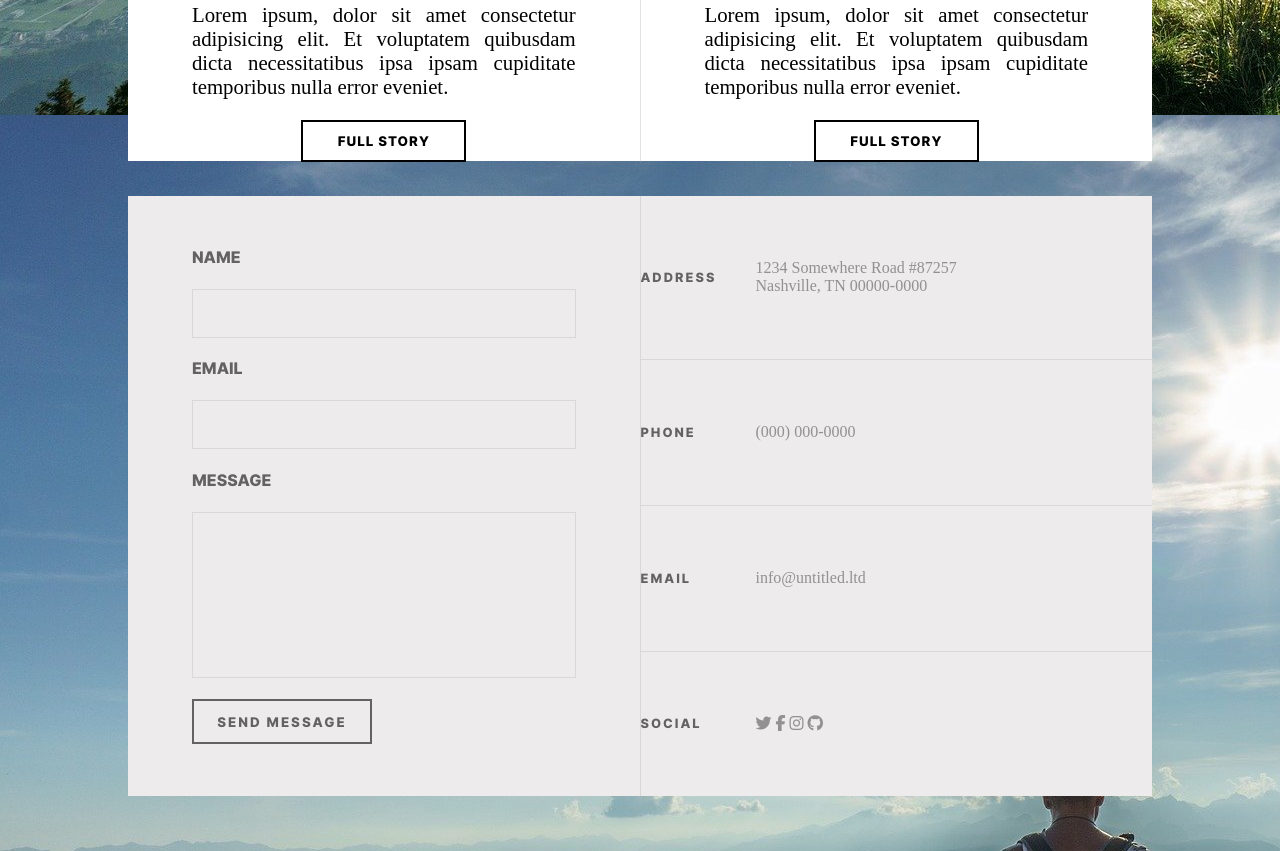
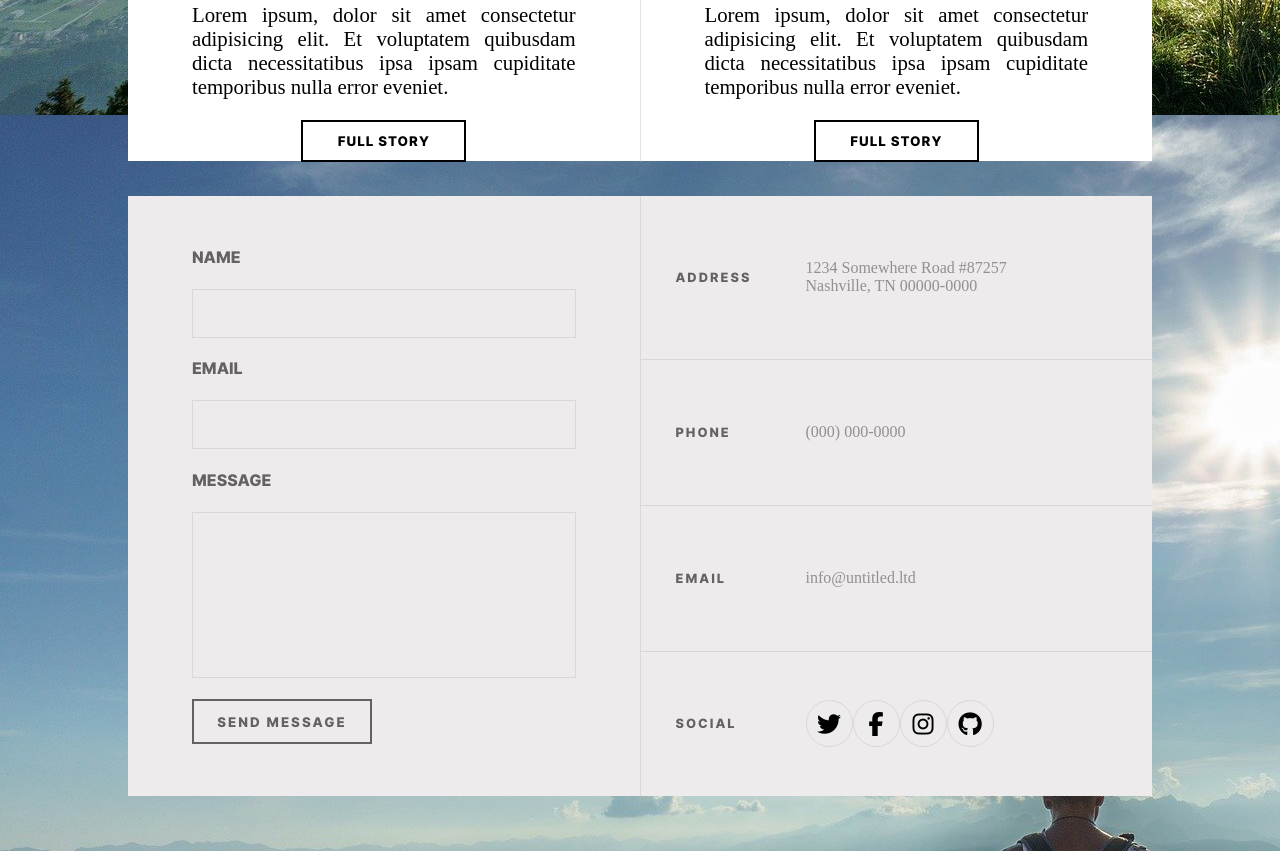
Before and after one commit to Arnaud293/Scss_Model-Integration_Mountains, a website: page index.html in a window 1280 px wide. Shown: the part 2559-3410 px from the top of the page. Drawn offline with Linux system fonts and the light colour scheme; a web font is replaced by a local one.

Commit message:
improve icons, add border, align stuff

```diff
--- a/styles/layout/_container.scss
+++ b/styles/layout/_container.scss
@@ -75,6 +75,9 @@ main{
     display: grid;
     color: $grey2;
 
+    & .icons-container{
+        display: flex;
+    }
 
     & h4{
         text-transform: uppercase;
@@ -82,30 +85,43 @@ main{
         font-family: $font2;
         letter-spacing: 2px;
         font-size: 0.8rem;
+        grid-column-start: 2;
     }
 
     & .address  {
         display: grid;
-        grid-template-columns: 115px 1fr;
+        grid-template-columns:35px 130px 1fr;
         border-bottom: 1px solid $color3;
         align-items: center;
     }
 
     & .phone{
         display: grid;
-        grid-template-columns: 115px 1fr;
+        grid-template-columns:35px 130px 1fr;
         border-bottom: 1px solid $color3;
         align-items: center;
     }
     & .email{
         display: grid;
-        grid-template-columns: 115px 1fr;
+        grid-template-columns:35px 130px 1fr;
         border-bottom: 1px solid $color3;
         align-items: center;
     }
     & .social{
         display: grid;
-        grid-template-columns: 115px 1fr;
+        grid-template-columns:35px 130px 1fr;
         align-items: center;
+
+        & i{
+            width: 45px;
+            height: 45px;
+            font-size: 1.5rem;
+            border: 1px solid $color3;
+            border-radius: 50%;
+            color: black;
+            display: flex;
+            justify-content: center;
+            align-items: center;
+        }
     }
 }
```
Also changed, not shown: styles/index.css, 1 other file.
